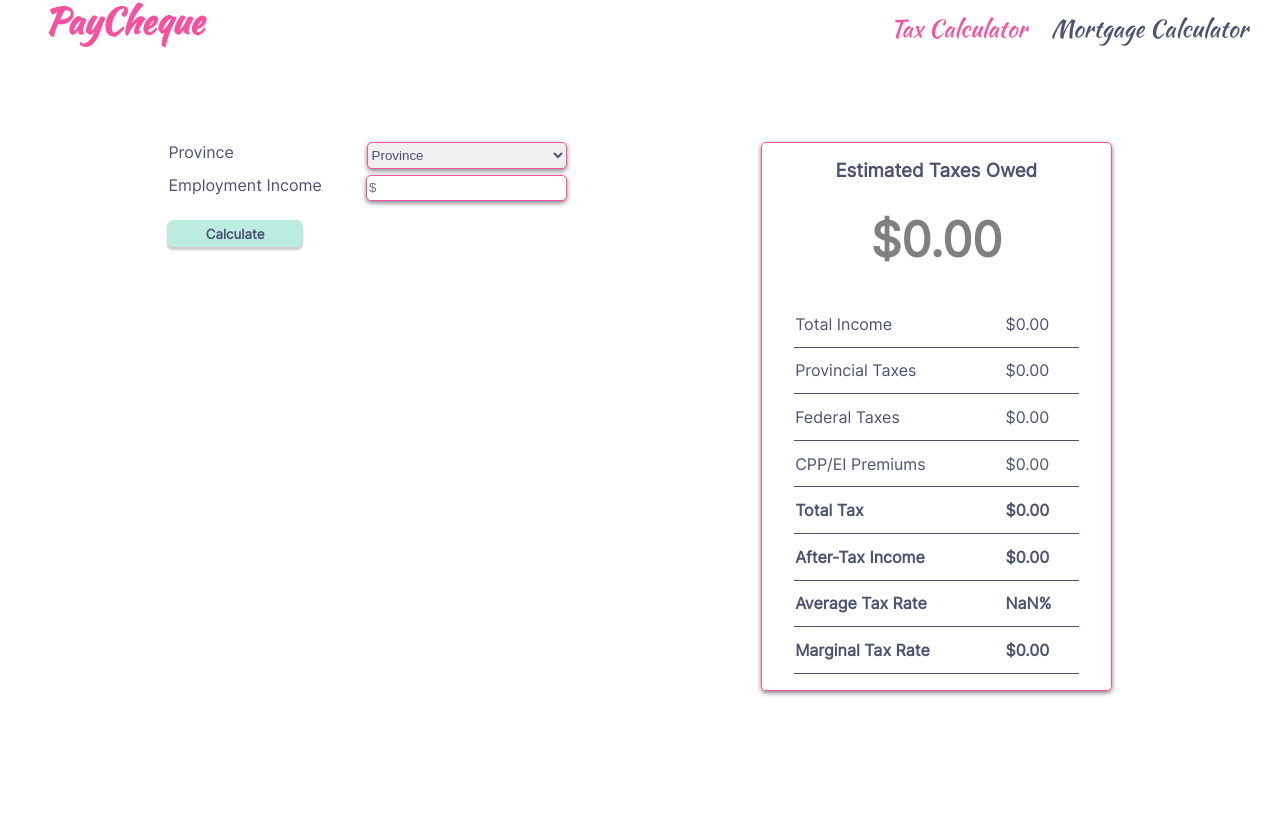
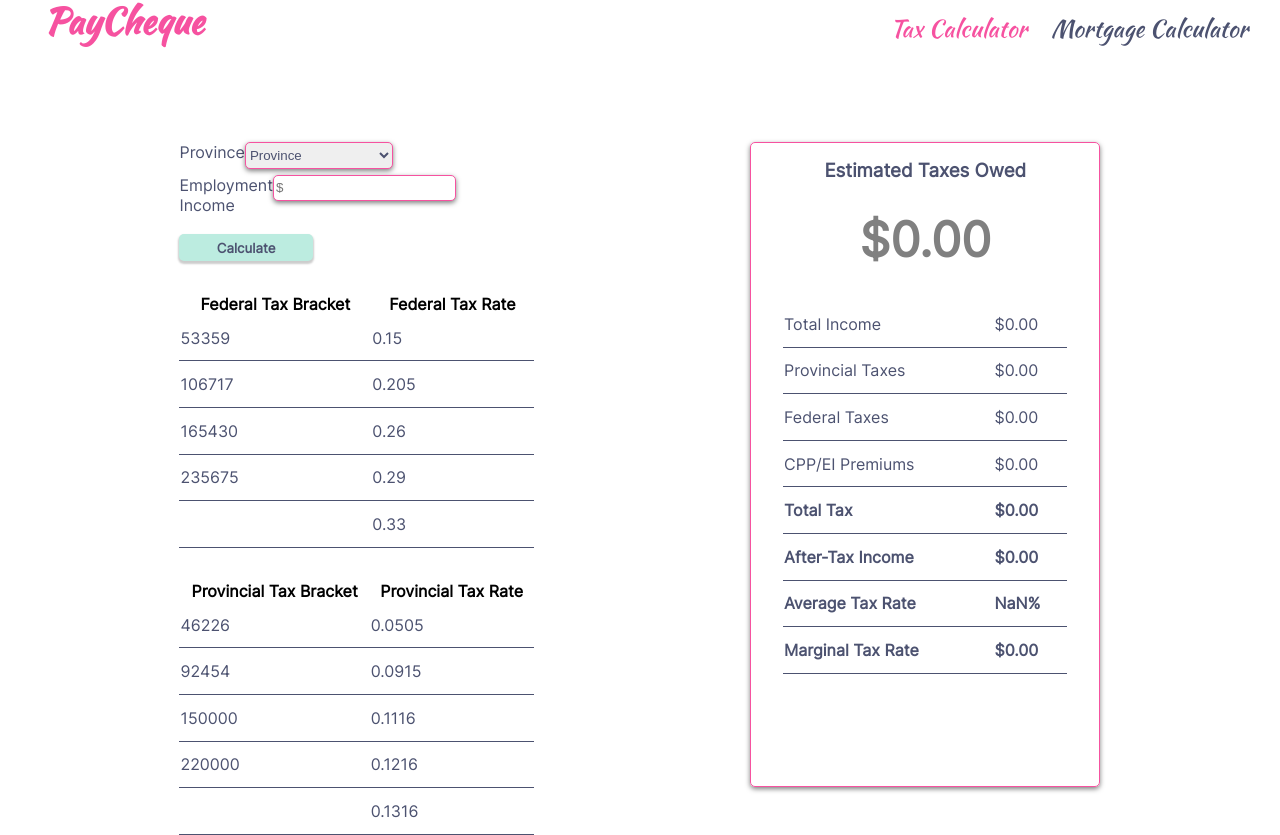
Before and after one commit to Jevaughn-W/Paycheque, a React (Create React App) app: page / in a window 1280 px wide. Shown: the part 813-1648 px from the top of the page. Before the commit the page ends 1616 px from the top, so only its background shows below. Built offline with nearby package versions, Linux system fonts and the light colour scheme.

Commit message:
Add new component to main and structure HTML for css application

```diff
--- a/src/components/Main/Main.jsx
+++ b/src/components/Main/Main.jsx
@@ -4,6 +4,7 @@ import NavigationBar from '../navigation';
 import Taxes from '../taxes/index';
 import ShowCalculation from "../output";
 import "./main.css";
+import ShowTaxBracket from "../ShowTaxBrackets";
 
 export default function Main() {
 
@@ -13,9 +14,11 @@ export default function Main() {
     <div className="main" id="main">
       <NavigationBar/>
       <div className='content'>
-        <Taxes state={state} setState={setState}/>
+        <div className="left-panel">
+          <Taxes state={state} setState={setState}/>
+          <ShowTaxBracket state={state}/>
+        </div>
         <ShowCalculation state={state} setState={setState}/>
-
       </div>
     </div>
 
```
